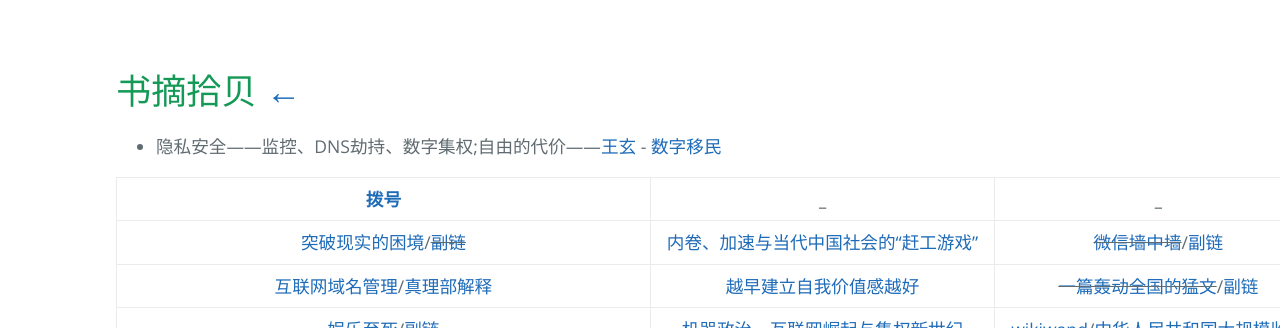
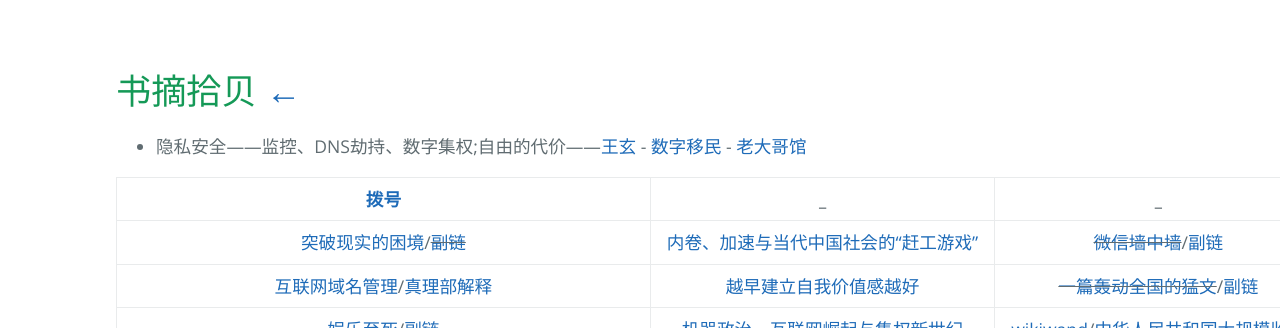
Before and after one commit to AmbroseRen/test, a Jekyll site: the page built from Library/excerpt.md, in a window 1280 px wide. Shown: the top 328 px of the page. Built offline with Jekyll 4.4.1, drawn with Linux system fonts in a browser that asks for light colours; our own code applies the rules of GitHub Pages for plain Markdown files; the repository's description, which GitHub fills in, is left out.

Commit message:
Update excerpt.md

```diff
--- a/Library/excerpt.md
+++ b/Library/excerpt.md
@@ -5,7 +5,7 @@
 
 # 书摘拾贝  [←](index.md)
 
-- 隐私安全——监控、DNS劫持、数字集权;自由的代价——[王玄](https://blog.wangxuan.name/) - [数字移民](https://blog.shuziyimin.org/)
+- 隐私安全——监控、DNS劫持、数字集权;自由的代价——[王玄](https://blog.wangxuan.name/) - [数字移民](https://blog.shuziyimin.org/) - [老大哥馆](https://chinadigitaltimes.net/space/%E8%80%81%E5%A4%A7%E5%93%A5%E9%A6%86)
 
 | [拨号](../navigation.md) | _ | _ |
 |:---:|:---:|:---:|
```
